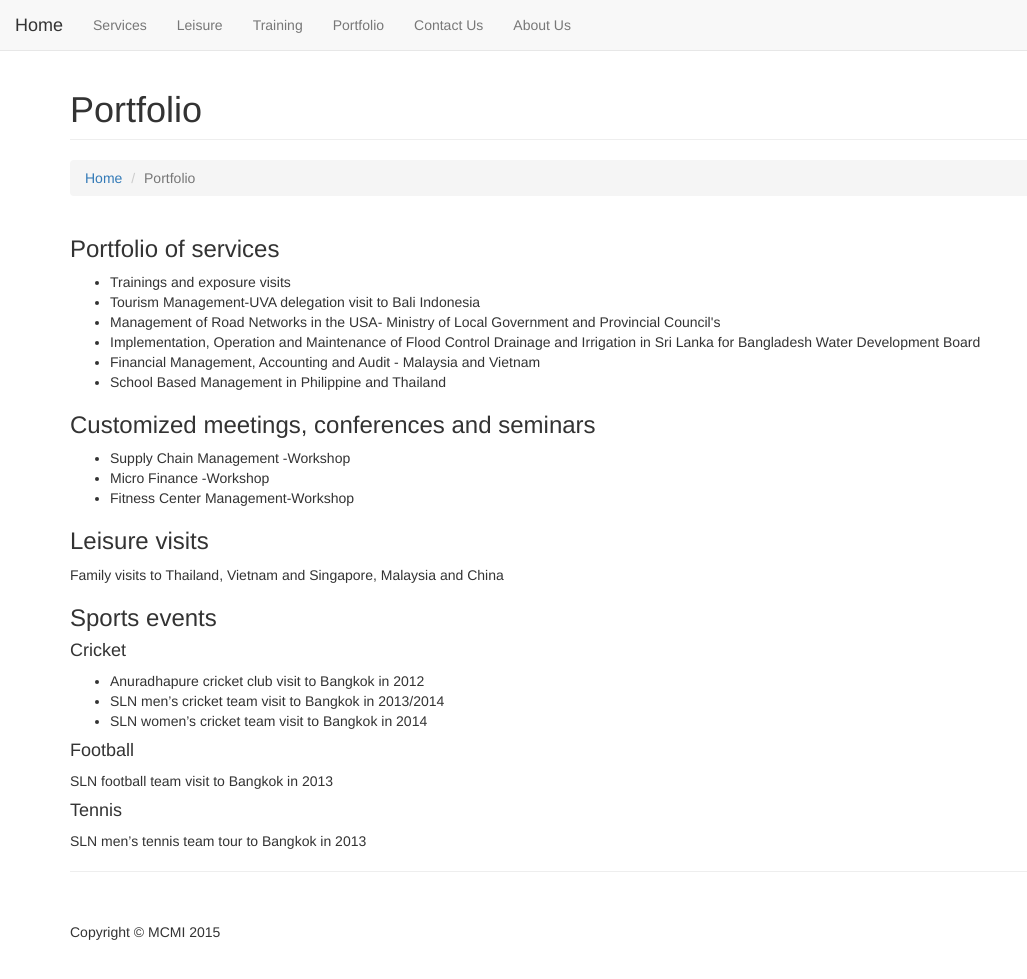
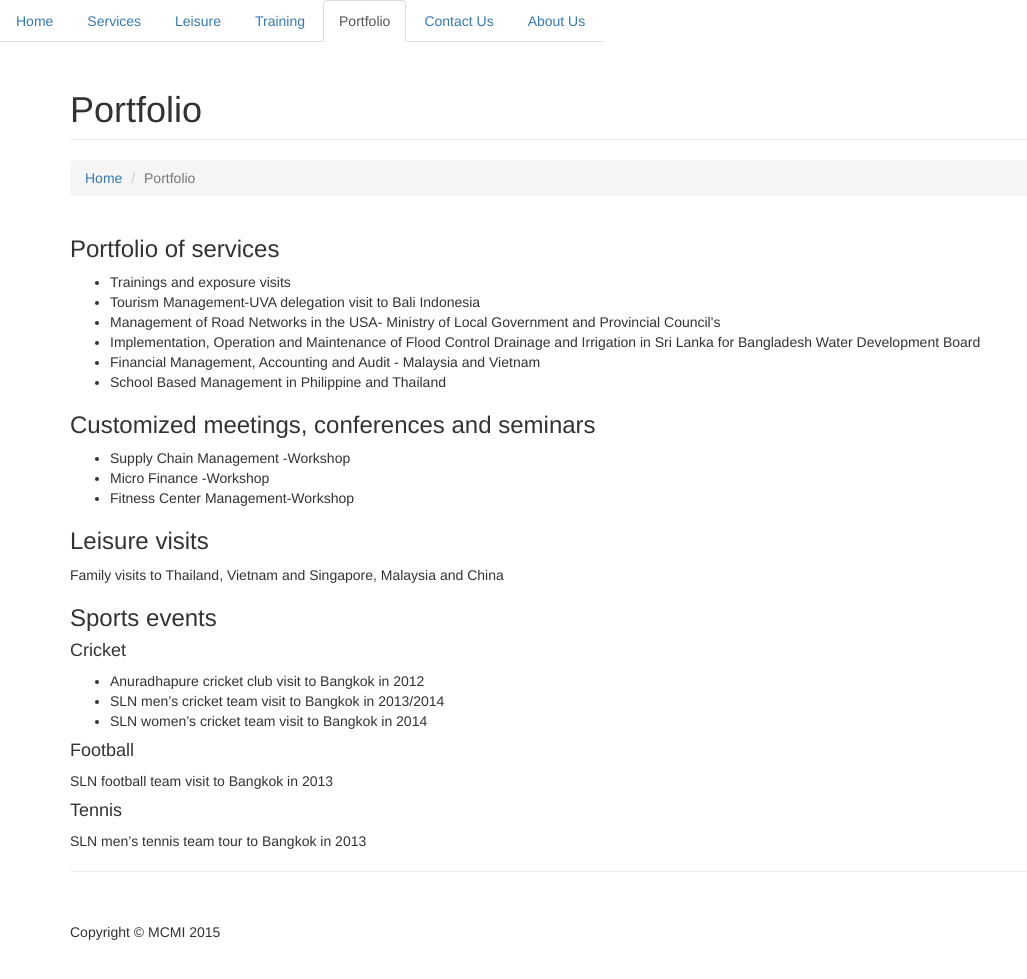
Before and after one commit to beyond2013/mcmi, a Jekyll site: the page built from portfolio.html, in a window 1280 px wide and 1002 px high. Shown: the top 979 px of the window, without its empty margins (0-1027 px from the left). Built offline with Jekyll 4.4.1, drawn with Linux system fonts in a browser that asks for light colours.

Commit message:
changed menu style

```diff
--- a/_includes/header.html
+++ b/_includes/header.html
@@ -1,24 +1,24 @@
 <!-- Navigation -->
-         <nav class="navbar  navbar-default navbar-fixed-top" role="navigation">
+         <nav class="navbar navbar-fixed-top" role="navigation">
           <div id="container">
             <div class="navbar-header">
-              <ul class="nav navbar-nav navbar-right">
+              <ul class="nav nav-tabs navbar-right">
               {% assign my_pages = site.pages | sort:"weight"  %}
-                {% for page in my_pages %}
-                  {% if page.title %}
-                    <li>
-                    {% if page.title == "Home" %}
-                      <a class ="navbar-brand" href="{{ page.url | prepend: site.baseurl }}">
-              	        {{ page.title }}
+                {% for pages in my_pages %}
+                    {% if pages.url == page.url %}
+		    <li class="active" role="presentation">
+                      <a href="{{ pages.url | prepend: site.baseurl }}" class="active">
+             	        {{ pages.title }}
                       </a>
                        </li>
                        {% else %}
-                       <a href="{{ page.url | prepend: site.baseurl }}">
-              	        {{ page.title }}
+		       <li role="presentation">
+                       <a href="{{ pages.url | prepend: site.baseurl }}">
+              	        {{ pages.title }}
                       </a>
+		      </li>
                       {% endif %}
 
-                  {% endif %}
                 {% endfor %}
               </ul>
             </div> <!-- /.nav navbar-nav navbar-right -->
```
Also changed, not shown: index.html (line endings or trailing spaces).
